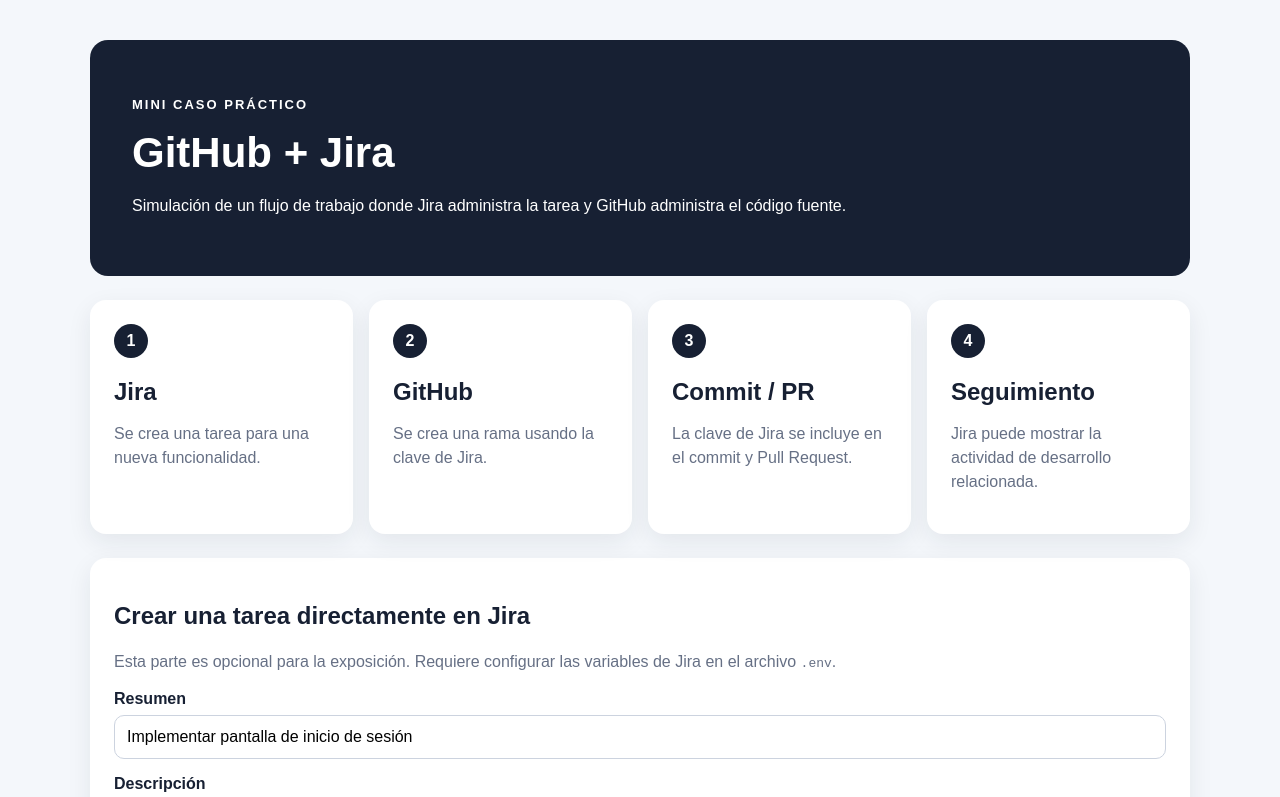
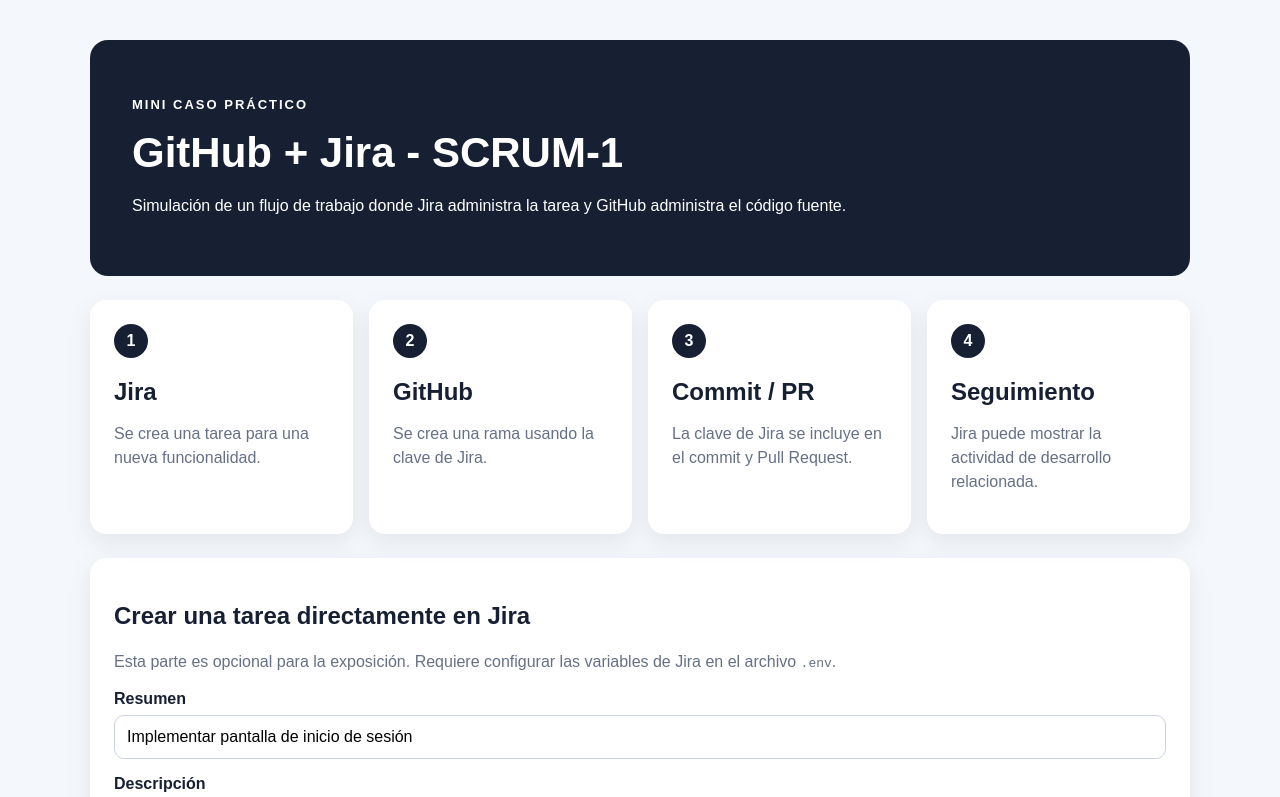
Before and after one commit to Marin-333/github-jira-mini-caso, a website: page public/index.html in a window 1280 px wide. Shown: the top 797 px of the page. Drawn offline with Linux system fonts and the light colour scheme.

```diff
--- a/public/index.html
+++ b/public/index.html
@@ -10,7 +10,7 @@
   <main class="container">
     <header class="hero">
       <p class="tag">MINI CASO PRÁCTICO</p>
-      <h1>GitHub + Jira</h1>
+      <h1>GitHub + Jira - SCRUM-1</h1>
       <p>
         Simulación de un flujo de trabajo donde Jira administra la tarea
         y GitHub administra el código fuente.
```
